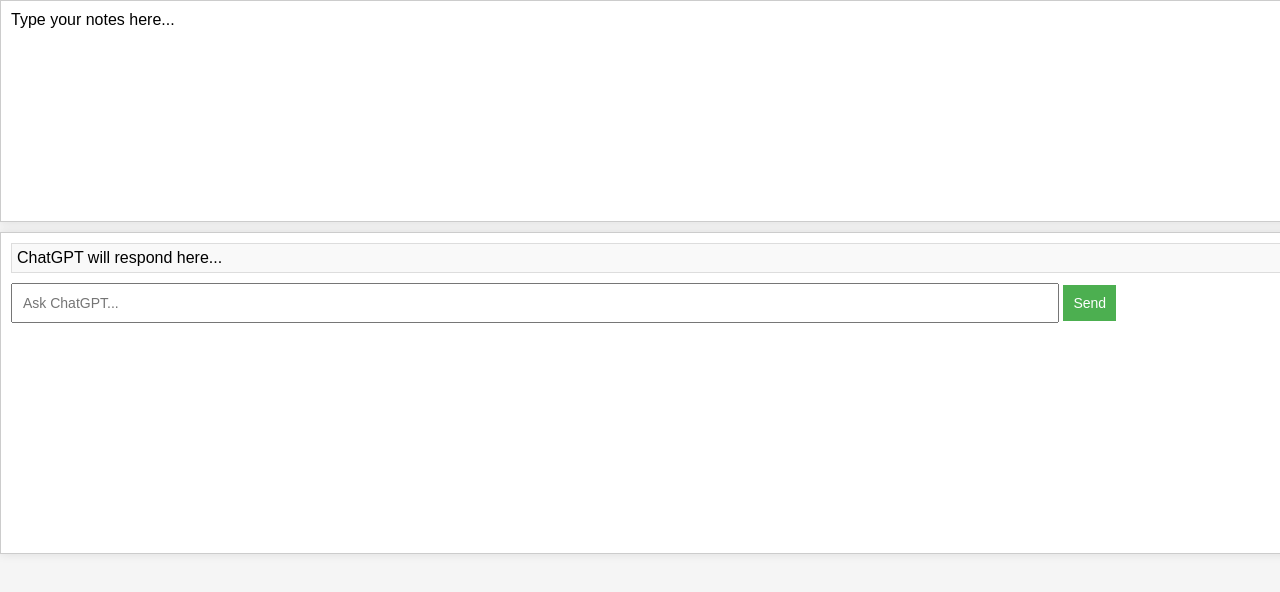
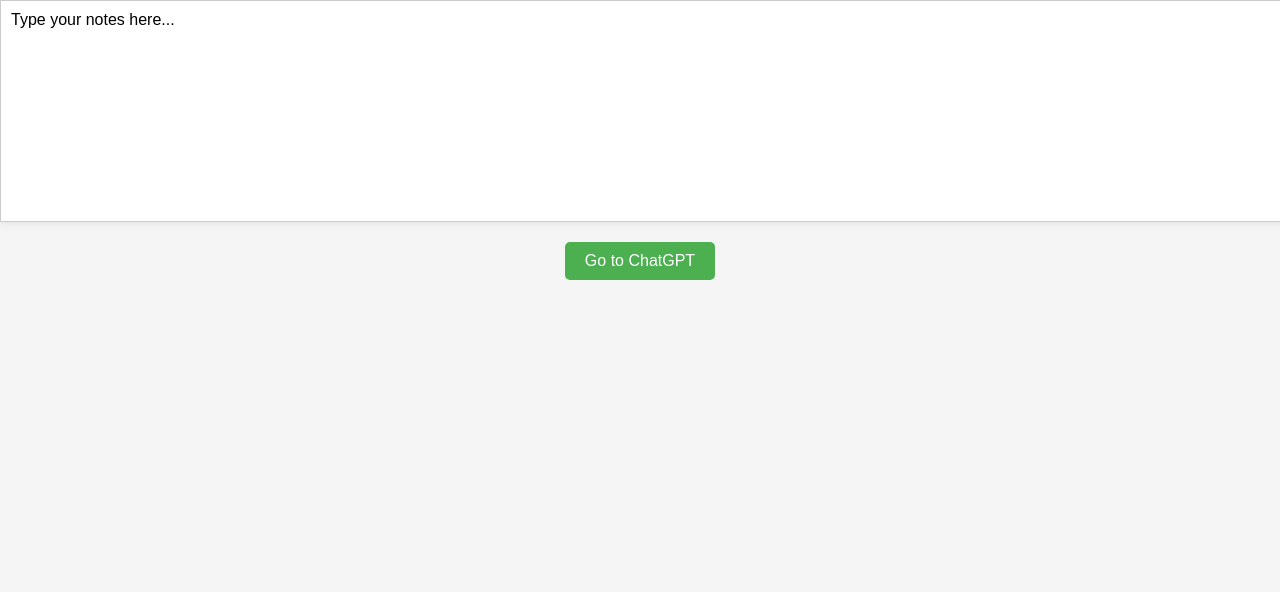
Before and after one commit to Cheese0001/Stardew_Tracking_Notes, a plain HTML site: page index.html in a window 1280 px wide. Shown: the top 592 px of the page. Drawn offline with Linux system fonts and the light colour scheme.

Commit message:
Update index.html

```diff
--- a/index.html
+++ b/index.html
@@ -3,9 +3,9 @@
 <head>
     <meta charset="UTF-8">
     <meta name="viewport" content="width=device-width, initial-scale=1.0">
-    <title>Notepad with ChatGPT Integration</title>
+    <title>Notepad with ChatGPT Redirect</title>
     <style>
-        /* Add your CSS here for styling the notepad and chat widget */
+        /* Styling for your notepad */
         body {
             font-family: 'Arial', sans-serif;
             background-color: #f5f5f5;
@@ -24,47 +24,26 @@
             overflow: auto;
         }
 
-        .chat-container {
-            width: 100%;
-            height: 300px;
-            padding: 10px;
-            background-color: #fff;
-            border: 1px solid #ccc;
-            box-shadow: 0 0 10px rgba(0, 0, 0, 0.1);
-            margin-top: 10px;
+        .redirect-container {
+            margin-top: 20px;
+            text-align: center;
         }
 
-        .chat-output {
-            margin-bottom: 10px;
-            padding: 5px;
-            background-color: #f9f9f9;
-            border: 1px solid #ddd;
-        }
-
-        .input-container {
-            margin-top: 10px;
-        }
-
-        .input-container input {
-            width: 80%;
-            padding: 10px;
-            font-size: 14px;
-        }
-
-        .input-container button {
-            padding: 10px;
-            font-size: 14px;
+        .redirect-container button {
+            padding: 10px 20px;
+            font-size: 16px;
             background-color: #4CAF50;
             color: white;
             border: none;
             cursor: pointer;
+            border-radius: 5px;
         }
 
-        .input-container button:hover {
+        .redirect-container button:hover {
             background-color: #45a049;
         }
 
-        /* Additional styling for light/dark theme and responsiveness */
+        /* Add additional styling as needed */
     </style>
 </head>
 <body>
@@ -72,64 +51,14 @@
         Type your notes here...
     </div>
 
-    <div class="chat-container">
-        <div class="chat-output" id="chat-output">
-            ChatGPT will respond here...
-        </div>
-        <div class="input-container">
-            <input type="text" id="user-input" placeholder="Ask ChatGPT...">
-            <button onclick="sendMessage()">Send</button>
-        </div>
+    <div class="redirect-container">
+        <button onclick="redirectToChatGPT()">Go to ChatGPT</button>
     </div>
 
     <script>
-        // Your OpenAI API key (make sure to replace this with your actual API key)
-        const apiKey = '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
-'; // Replace with your actual API key
-
-        // Function to send a message to ChatGPT
-        async function sendMessage() {
-            const userMessage = document.getElementById('user-input').value;
-            if (!userMessage) return;
-
-            // Display user message in chat
-            const chatOutput = document.getElementById('chat-output');
-            chatOutput.innerHTML += `<div>User: ${userMessage}</div>`;
-
-            // Clear the input field
-            document.getElementById('user-input').value = '';
-
-            try {
-                // Call the OpenAI API to get a response
-                const response = await fetch('https://api.openai.com/v1/completions', {
-                    method: 'POST',
-                    headers: {
-                        'Content-Type': 'application/json',
-                        'Authorization': `Bearer ${apiKey}`,
-                    },
-                    body: JSON.stringify({
-                        model: 'text-davinci-003',  // You can use other models like 'gpt-3.5-turbo' if available
-                        prompt: userMessage,
-                        max_tokens: 150,
-                    }),
-                });
-
-                const data = await response.json();
-
-                // Check if the response was successful
-                if (response.ok) {
-                    // Display ChatGPT's response in the chat
-                    chatOutput.innerHTML += `<div>ChatGPT: ${data.choices[0].text.trim()}</div>`;
-                } else {
-                    // If an error occurs, display the error message
-                    chatOutput.innerHTML += `<div style="color: red;">Error: ${data.error.message}</div>`;
-                }
-            } catch (error) {
-                // Handle network or other errors
-                console.error('Error with the API request:', error);
-                const chatOutput = document.getElementById('chat-output');
-                chatOutput.innerHTML += `<div style="color: red;">Something went wrong. Please try again later.</div>`;
-            }
+        // Function to redirect the user to the ChatGPT website in the same page
+        function redirectToChatGPT() {
+            window.location.href = 'https://chat.openai.com/'; // Redirects to ChatGPT in the same window
         }
     </script>
 </body>
```
